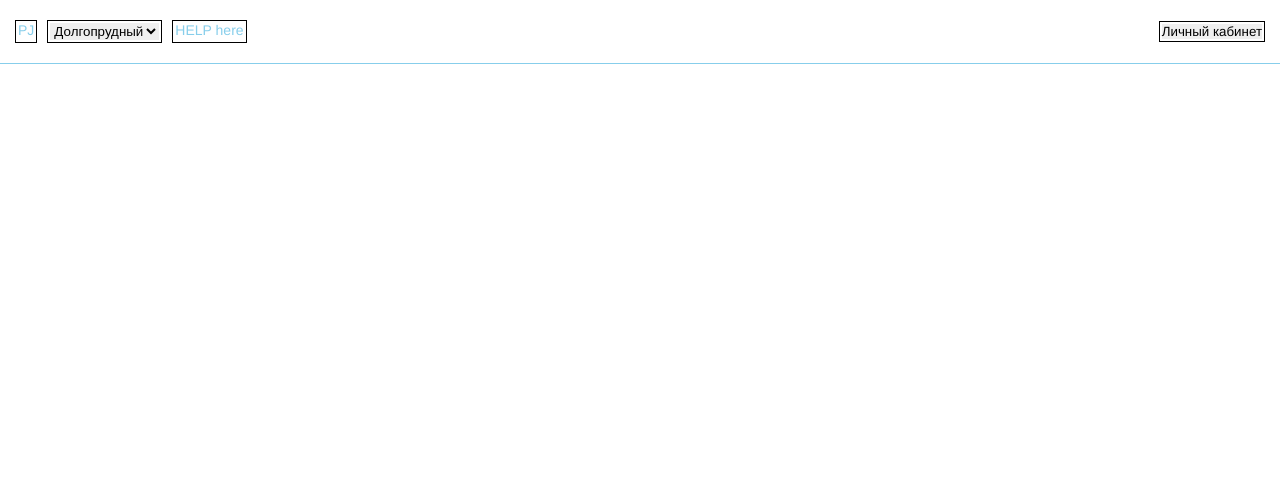
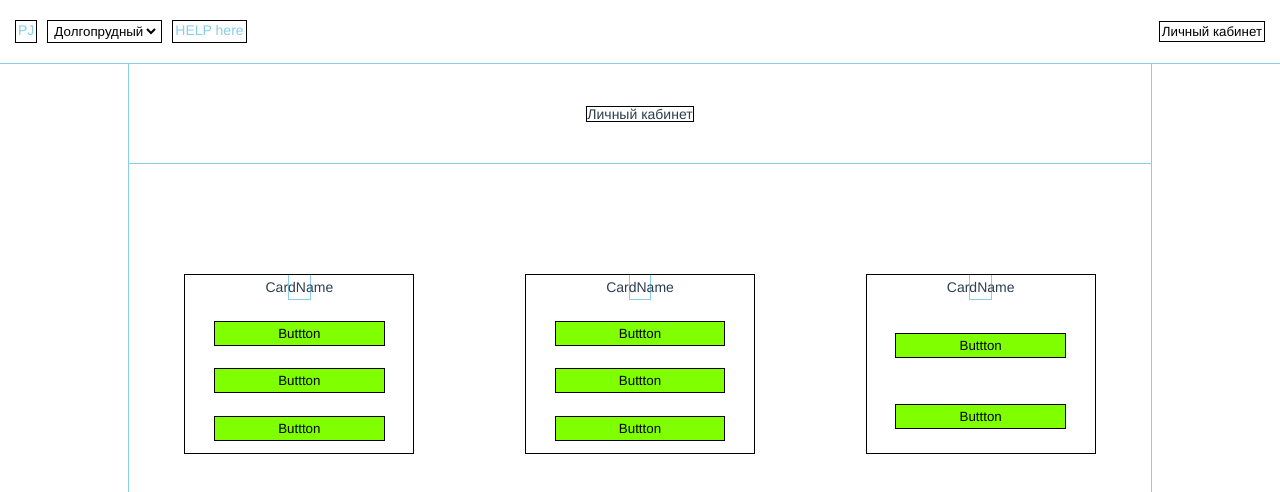
Before and after one commit to yarvod/phystech.job, a Vue app in the folder frontend_app/: page /account in a window 1280 px wide. Shown: the top 492 px of the page. Built offline with nearby package versions, Linux system fonts and the light colour scheme.

Commit message:
start_account

```diff
--- a/frontend_app/src/App.vue
+++ b/frontend_app/src/App.vue
@@ -19,7 +19,7 @@ export default {
   -moz-osx-font-smoothing: grayscale;
   color: #2c3e50;
 }
-*{padding:0;margin:0;border:0;top:0;left:0;}
+*{padding:0;margin:0;border:0;top:0;left:0;background:none;}
 *,*:before,*:after{-moz-box-sizing:border-box;-webkit-box-sizing:border-box;box-sizing:border-box;}
 :focus,:active{outline:none;}
 a:focus,a:active{outline:none;}
--- a/frontend_app/src/router.js
+++ b/frontend_app/src/router.js
@@ -9,6 +9,10 @@ const routes = [
   {
     path: '/posts',
     component: () => import('@/views/Posts.vue')
+  },
+  {
+    path: '/account',
+    component: () => import('@/views/PersonalAccount.vue')
   }
 ]
 
--- /dev/null
+++ b/frontend_app/src/views/PersonalAccount.vue
@@ -0,0 +1,141 @@
+<template>
+  <div class="account">
+    <div class="container">
+      <div class="pagename">
+        <div class="pagename__h">
+          <h2 title="Добро пожаловать!">Личный кабинет</h2>
+        </div>
+      </div>
+      <div class="a-posts">
+        <div class="a-posts__item a-posts__history">
+          <div class="a-posts__cardname">
+            <h3 title="info">CardName</h3>
+          </div>
+          <div class="a-posts__button">
+            <form class="a-posts__form" action="#">
+              <button class="a-posts__click a-posts__button_1st" type="link" title="#" tabindex="?">Buttton</button>
+            </form>
+          </div>
+          <div class="a-posts__button">
+            <form class="a-posts__form" action="#">
+              <button class="a-posts__click a-posts__button_1st" type="link" title="#" tabindex="?">Buttton</button>
+            </form>
+          </div>
+          <div class="a-posts__button">
+            <form class="a-posts__form" action="#">
+              <button class="a-posts__click a-posts__button_1st" type="link" title="#" tabindex="?">Buttton</button>
+            </form>
+          </div>
+        </div>
+        <div class="a-posts__item posts__reactions">
+          <div class="a-posts__cardname">
+            <h3 title="info">CardName</h3>
+          </div>
+          <div class="a-posts__button">
+            <form class="a-posts__form" action="#">
+              <button class="a-posts__click a-posts__button_1st" type="link" title="#" tabindex="?">Buttton</button>
+            </form>
+          </div>
+          <div class="a-posts__button">
+            <form class="a-posts__form" action="#">
+              <button class="a-posts__click a-posts__button_1st" type="link" title="#" tabindex="?">Buttton</button>
+            </form>
+          </div>
+          <div class="a-posts__button">
+            <form class="a-posts__form" action="#">
+              <button class="a-posts__click a-posts__button_1st" type="link" title="#" tabindex="?">Buttton</button>
+            </form>
+          </div>
+        </div>
+        <div class="a-posts__item posts__noted">
+          <div class="a-posts__cardname">
+            <h3 title="info">CardName</h3>
+          </div>
+          <div class="a-posts__button">
+            <form class="a-posts__form" action="#">
+              <button class="a-posts__click a-posts__button_1st" type="link" title="#" tabindex="?">Buttton</button>
+            </form>
+          </div>
+          <div class="a-posts__button">
+            <form class="a-posts__form" action="#">
+              <button class="a-posts__click a-posts__button_1st" type="link" title="#" tabindex="?">Buttton</button>
+            </form>
+          </div>
+        </div>
+      </div>
+    </div>
+  </div>
+</template>
+
+
+<script>
+</script>
+
+
+<style>
+.container {
+  padding: 0 10%;
+}
+
+.pagename {
+  height: 100px;
+  display: flex;
+  align-items: center;
+  justify-content: center;
+
+  border: 1px solid skyblue;
+  border-top: none;
+}
+.pagename__h {
+  border: 1px solid black;
+}
+
+.a-posts {
+  height: 400px;
+  display: flex;
+  align-items: center;
+  justify-content: space-around;
+
+  border: 1px solid skyblue;
+  border-top: none;
+}
+.a-posts__item {
+  height: 180px;
+  width: 22.5%;
+  display: flex;
+  flex-direction: column;
+  place-items: center start;
+
+  border: 1px solid black;
+}
+.a-posts__cardname {
+  height: 25px;
+  width: 10%;
+  margin-bottom: 10px;
+  display: flex;
+  align-items: center;
+  justify-content: center;
+
+  border: 1px solid skyblue;
+  border-top: none;
+}
+.a-posts__button {
+  height: 25px;
+  width: 75%;
+  margin: auto 0;
+  display: flex;
+
+  border: 1px solid black;
+}
+.a-posts__form {
+  height: 100%;
+  width: 100%;
+  overflow: hidden;
+  background: chartreuse;
+
+}
+.a-posts__click {
+  height: 100%;
+  width: 100%;
+}
+</style>
```
Also changed, not shown: 1 other file (tests, documents, lock files or other folders). Lines whose indentation alone changed are shown as unchanged.
